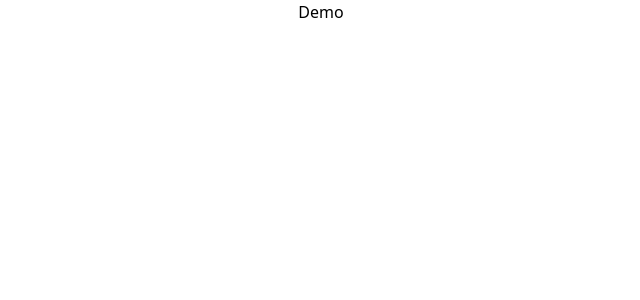
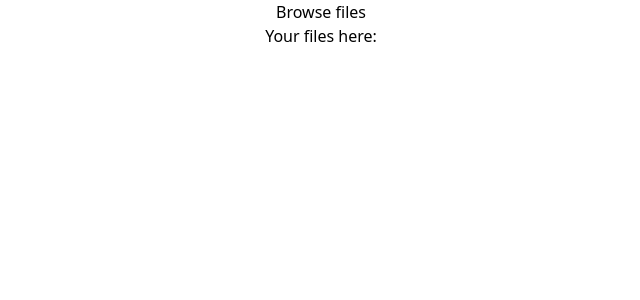
Before and after one commit to bobbyDeepak1415/File_Uploader, a React (Create React App) app: page / in a window 1280 px wide. Shown: the top 300 px of the page, without its empty margins (319-959 px from the left). Built offline with nearby package versions, Linux system fonts and the light colour scheme.

Commit message:
setup done

```diff
--- a/src/Demo.jsx
+++ b/src/Demo.jsx
@@ -1,11 +1,23 @@
-import React from 'react'
+import React, { useRef, useState } from "react";
 
 const Demo = () => {
+  const [files, setFiles] = useState([]);
+
+  const inputFileRef = useRef(null);
+
+  const handleSelect = () => {};
+
   return (
     <div>
-      Demo
+      <input ref={inputFileRef} multiple hidden onChange={handleSelect} />
+      <button>Browse files</button>
+      <div>
+        <h2>Your files here:</h2>
+      </div>
+
+      {files}
     </div>
-  )
-}
+  );
+};
 
-export default Demo
+export default Demo;
```
